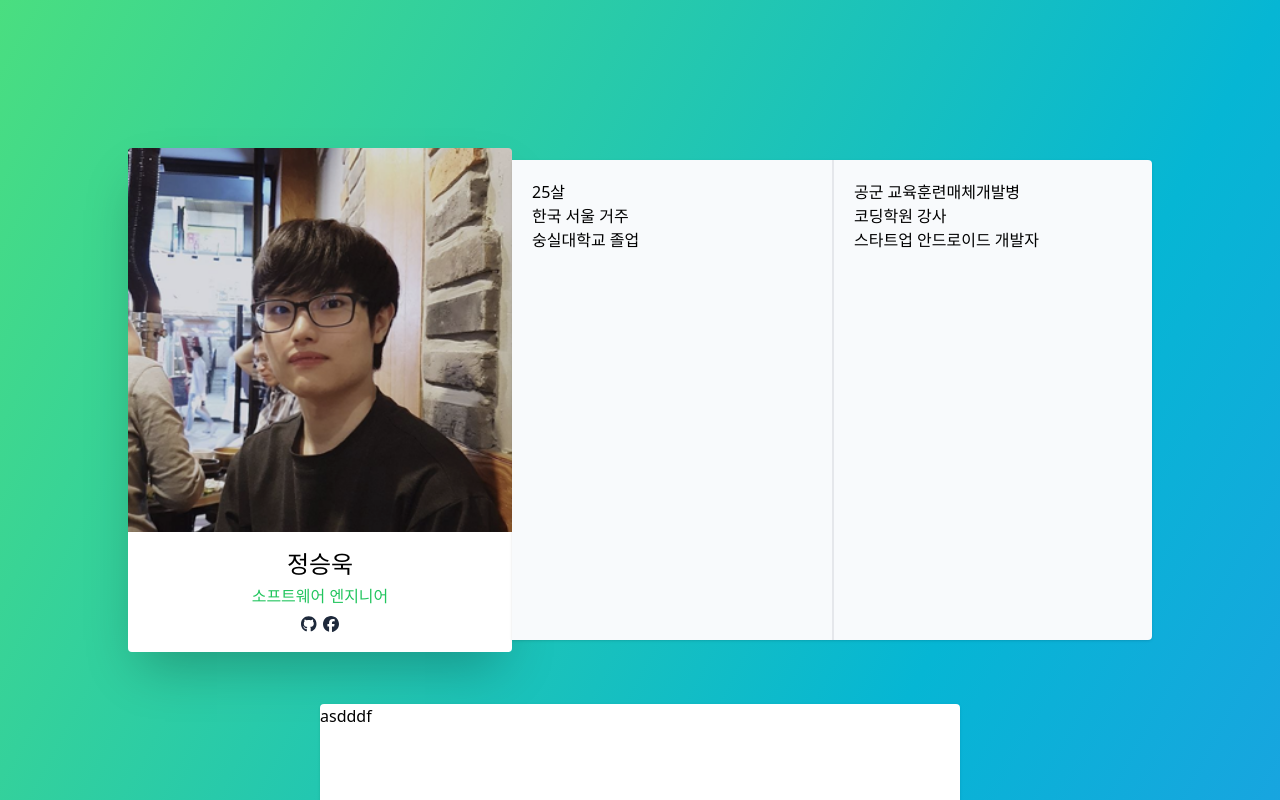
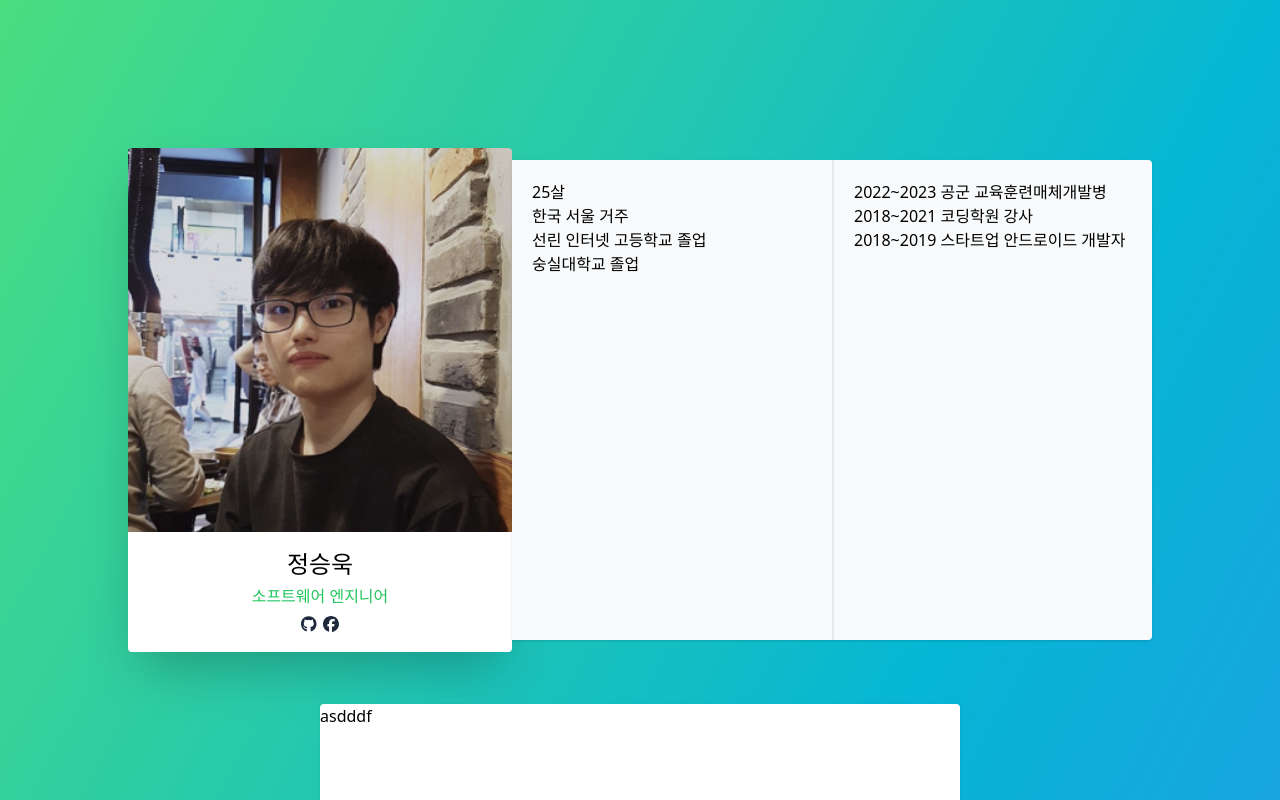
Before and after one commit to wjdtmddnr24/Curriculum-Vitae, a Next.js app: page / in a window 1280 px wide. Shown: the top 800 px of the page. Built offline with nearby package versions, Linux system fonts and the light colour scheme.

Commit message:
update: add more info

```diff
--- a/src/features/Summary.tsx
+++ b/src/features/Summary.tsx
@@ -26,12 +26,13 @@ export function Summary() {
         <div className="p-5">
           <div>25살</div>
           <div>한국 서울 거주</div>
+          <div>선린 인터넷 고등학교 졸업</div>
           <div>숭실대학교 졸업</div>
         </div>
         <div className="p-5">
-          <div>공군 교육훈련매체개발병</div>
-          <div>코딩학원 강사</div>
-          <div>스타트업 안드로이드 개발자</div>
+          <div>2022~2023 공군 교육훈련매체개발병</div>
+          <div>2018~2021 코딩학원 강사</div>
+          <div>2018~2019 스타트업 안드로이드 개발자</div>
         </div>
       </div>
     </div>
```
